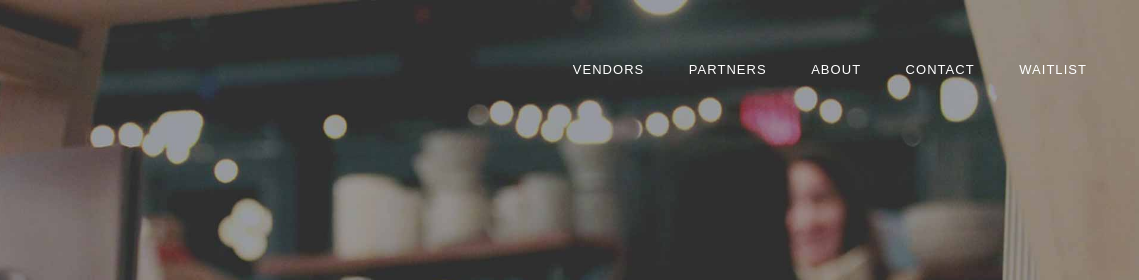
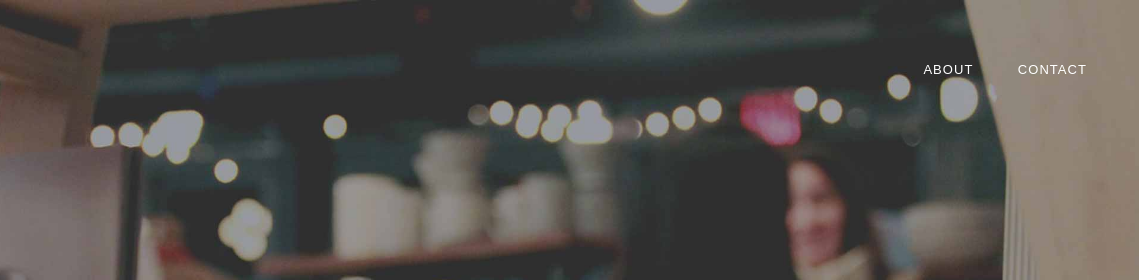
Before and after one commit to condensed-io/bazaar, a plain HTML site: page about.html in a window 1280 px wide. Shown: the top 280 px of the page, 141-1280 px from the left. Drawn offline with nearby package versions, Linux system fonts and the light colour scheme; a web font is replaced by a local one.

Commit message:
removing nav items

```diff
--- a/about.html
+++ b/about.html
@@ -86,21 +86,6 @@
           <div class="scroll-nav-text">ABOUT</div>
         </a>
       </div>
-      <div class="nav-link-container">
-        <a href="sponsors.html" class="nav-link w-inline-block">
-          <div class="scroll-nav-text">PARTNERS</div>
-        </a>
-      </div>
-      <div class="nav-link-container">
-        <a href="vendors.html" class="nav-link w-inline-block">
-          <div class="scroll-nav-text">VENDORS</div>
-        </a>
-      </div>
-      <div class="nav-link-container">
-        <a href="apply.html" class="nav-link w-inline-block">
-          <div class="scroll-nav-text">WAITLIST</div>
-        </a>
-      </div>
     </div>
   </div>
   <div class="about-hero-section">
@@ -118,20 +103,11 @@
           </div>
         </a>
         <div data-w-id="dc451788-2ba8-0d23-f209-ba03bf9d3be0" class="nav-link-container">
-          <a href="vendors.html" class="nav-link w-inline-block">
-            <div class="nav-text">VENDORS</div>
-          </a>
-          <a href="sponsors.html" class="nav-link w-inline-block">
-            <div class="nav-text">PARTNERS</div>
-          </a>
           <a href="about.html" class="nav-link w-inline-block w--current">
             <div class="nav-text">ABOUT</div>
           </a>
           <a href="contact.html" class="nav-link w-inline-block">
             <div class="nav-text">CONTACT</div>
-          </a>
-          <a href="apply.html" class="nav-link w-inline-block">
-            <div class="nav-text">WAITLIST</div>
           </a>
         </div>
       </div>
```
